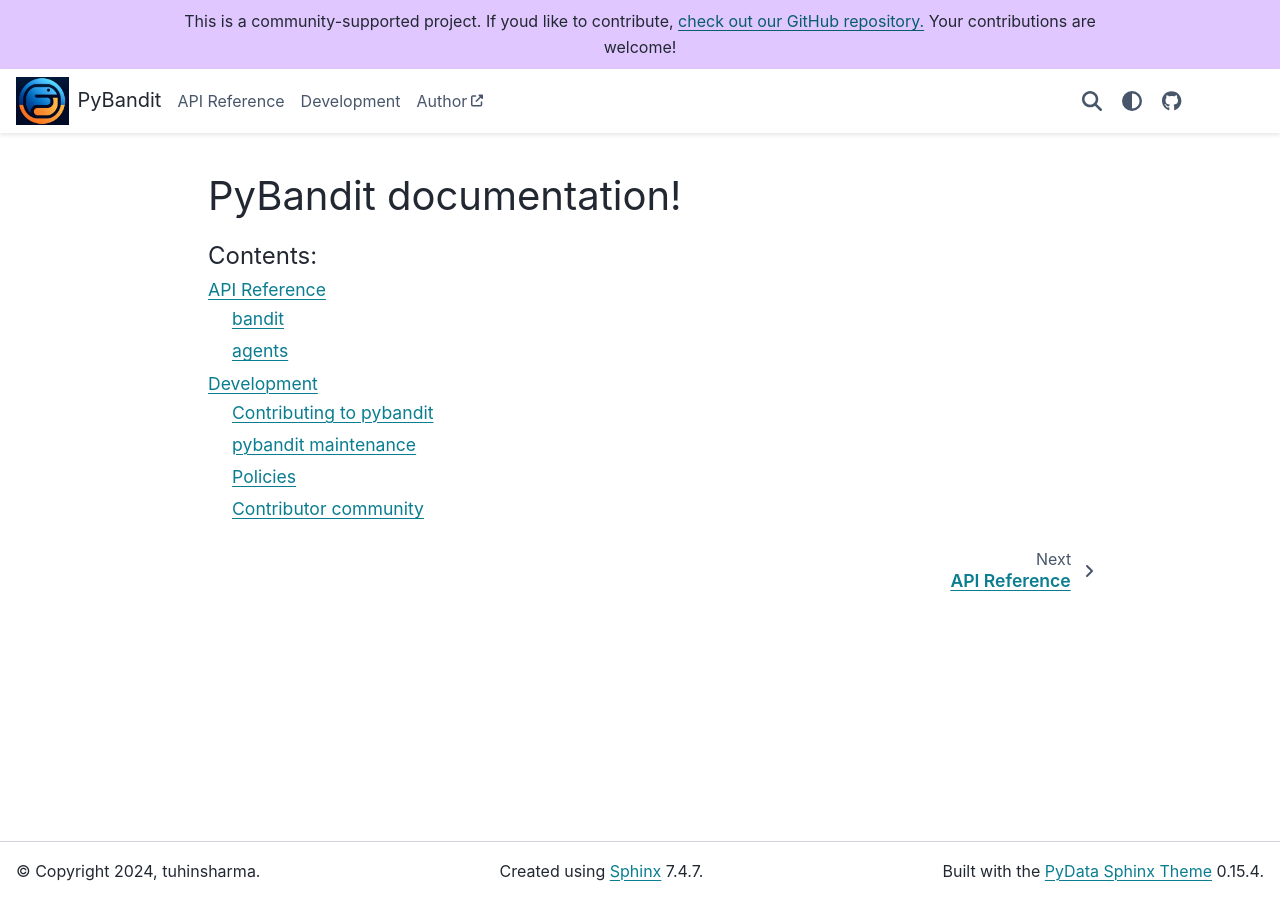
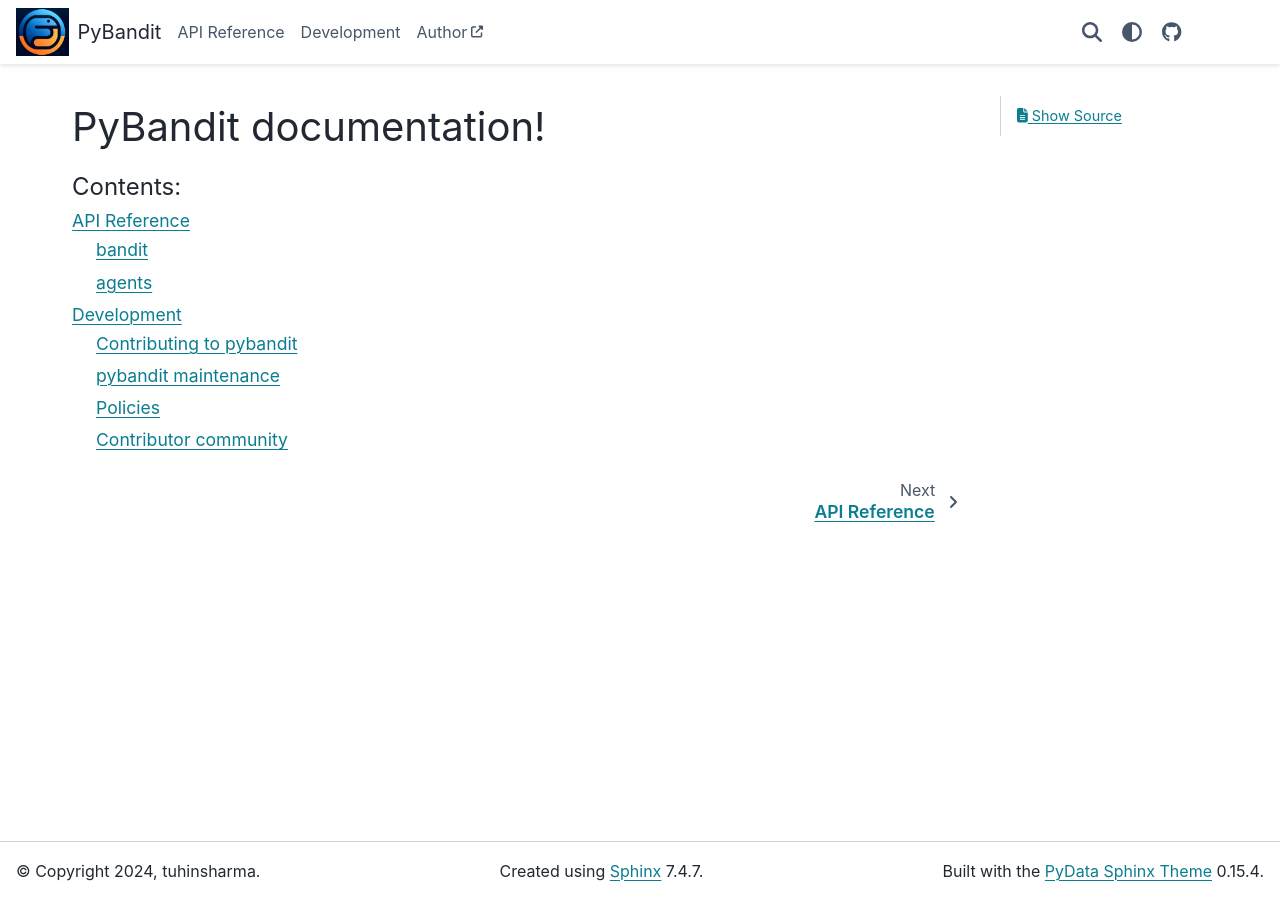
Before and after one commit to pybandit/pybandit, a Sphinx documentation site: the page built from doc/index.rst, in a window 1280 px wide. Built offline with Sphinx 7.4.7 and the PyData theme 0.15.4, drawn with Linux system fonts in a browser that asks for light colours.

```diff
--- a/doc/conf.py
+++ b/doc/conf.py
@@ -88,8 +88,8 @@ html_theme_options = {
     "show_toc_level": 1,
     "navbar_align": "left",  # [left, content, right] For testing that the navbar items align properly
     "show_nav_level": 1,
-    "announcement": '<div class="sidebar-message">This is a community-supported project. If youd like to contribute, <a href="https://github.com/pybandit/pybandit.git">check out our GitHub repository.</a> Your contributions are welcome!</div>',
-    "show_version_warning_banner": True,
+    # "announcement": '<div class="sidebar-message">This is a community-supported project. If youd like to contribute, <a href="https://github.com/pybandit/pybandit.git">check out our GitHub repository.</a> Your contributions are welcome!</div>',
+    # "show_version_warning_banner": True,
     # "navbar_center": ["version-switcher", "navbar-nav"],
     # "navbar_start": ["navbar-logo"],
     # "navbar_end": ["theme-switcher", "navbar-icon-links"],
@@ -98,11 +98,7 @@ html_theme_options = {
     # "article_footer_items": ["test", "test"],
     # "content_footer_items": ["test", "test"],
     "footer_start": ["copyright"],
-    "footer_center": ["sphinx-version"],
-    "secondary_sidebar_items": {
-        "**/*": ["page-toc"],
-        "examples/no-sidebar": [],
-    },
+    "footer_center": ["sphinx-version"]
 }
 
 # Add any paths that contain custom static files (such as style sheets) here,
```
